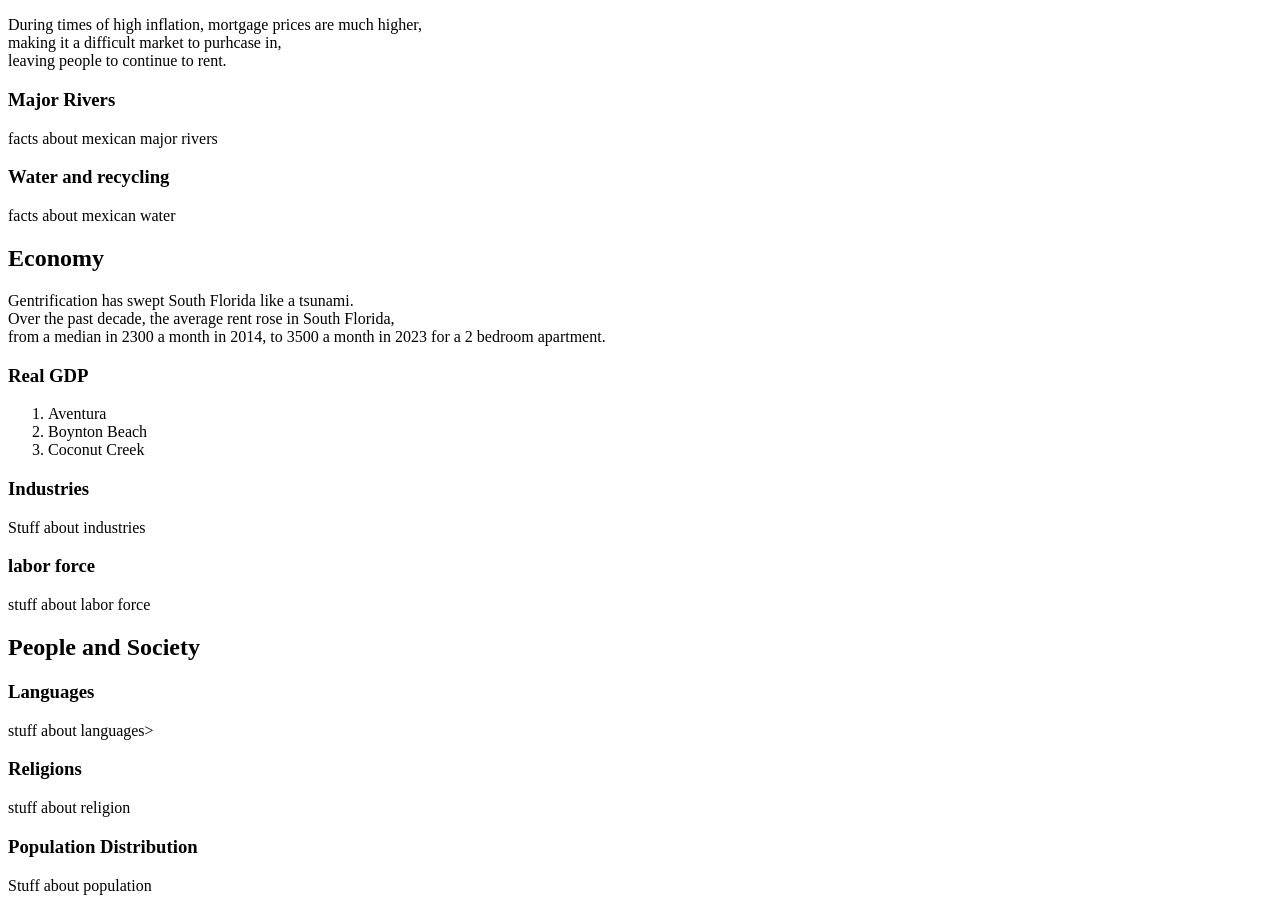
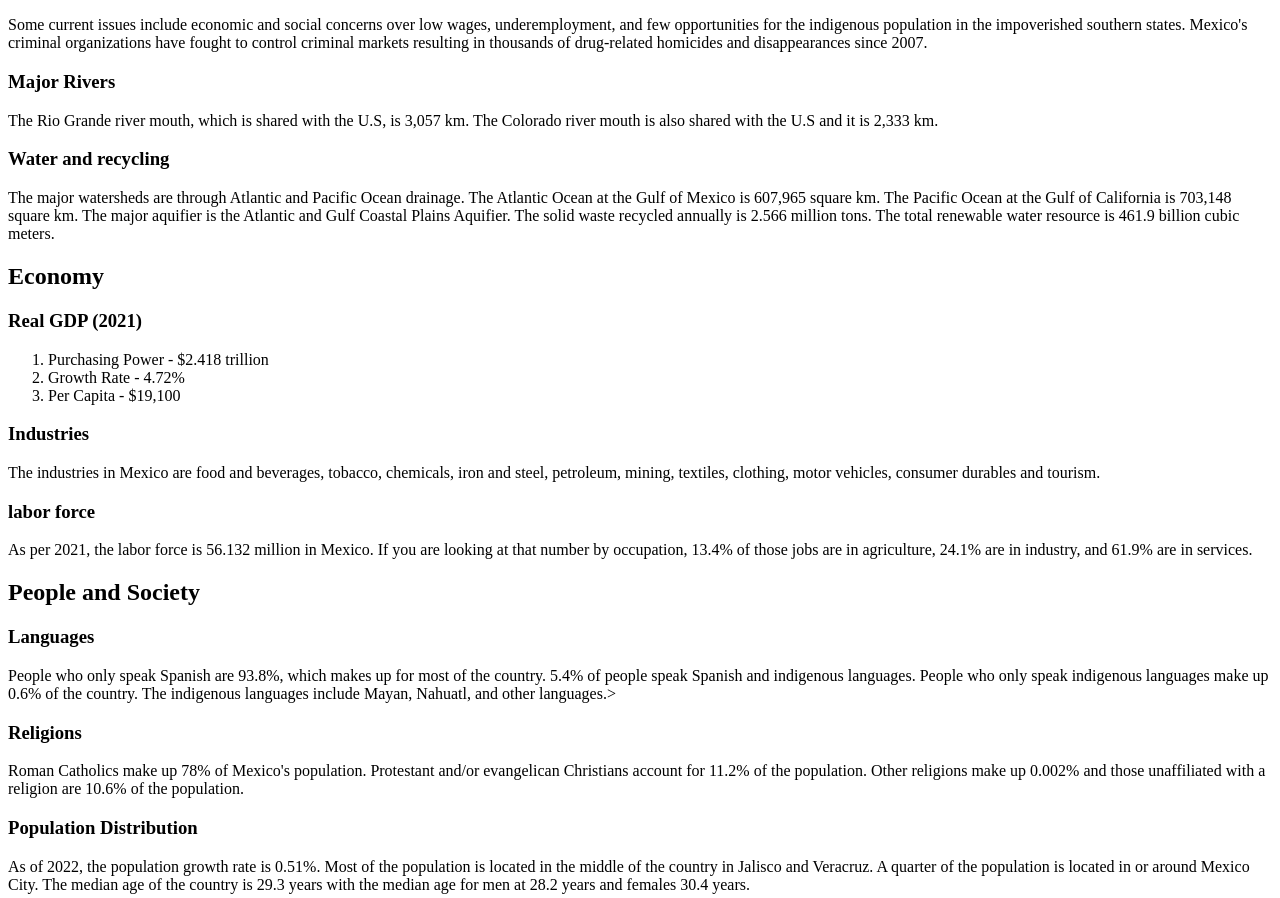
Before and after one commit to Sophia1004/Sophia1004.github.io, a plain HTML site: page index.html in a window 1280 px wide. Shown: the part 1028-1926 px from the top of the page. Drawn offline with Linux system fonts and the light colour scheme.

Commit message:
Update index.html

```diff
--- a/index.html
+++ b/index.html
@@ -35,20 +35,18 @@
         <article>
             <h3>Current Issues</h3>
                 <p>
-                During times of high inflation, mortgage prices are much higher, <br>
-                making it a difficult market to purhcase in, <br>
-                leaving people to continue to rent.
+                     Some current issues include economic and social concerns over low wages, underemployment, and few opportunities for the indigenous population in the impoverished southern states. Mexico's criminal organizations have fought to control criminal markets resulting in thousands of drug-related homicides and disappearances since 2007.
                 </p>
         </article>
 
         <article>
             <h3>Major Rivers</h3>
-                <p>facts about mexican major rivers</p>
+                <p>The Rio Grande river mouth, which is shared with the U.S, is 3,057 km. The Colorado river mouth is also shared with the U.S and it is 2,333 km.  </p>
         </article>
 
         <article>
             <h3>Water and recycling</h3>
-                <p>facts about mexican water</p>
+                <p>The major watersheds are through Atlantic and Pacific Ocean drainage. The Atlantic Ocean at the Gulf of Mexico is 607,965 square km. The Pacific Ocean at the Gulf of California is 703,148 square km. The major aquifier is the Atlantic and Gulf Coastal Plains Aquifier. The solid waste recycled annually is 2.566 million tons. The total renewable water resource is 461.9 billion cubic meters. </p>
         </article>
     </section>
 
@@ -56,33 +54,26 @@
         <h2>
             Economy
         </h2>
-            <p>
-               Gentrification has swept South Florida like a tsunami. <br>
-               Over the past decade,
-               the average rent rose in South Florida, <br>
-               from a median in 2300 a month in 2014, to 3500 a month in 2023 for a 2 bedroom apartment.
-            </p>
-
 
     <article>
         <h3>
-            Real GDP
+            Real GDP (2021)
         </h3>
             <ol>
-                <li>Aventura</li>
-                <li>Boynton Beach</li>
-                <li>Coconut Creek</li>
+                <li>Purchasing Power - $2.418 trillion</li>
+                <li>Growth Rate - 4.72%</li>
+                <li>Per Capita - $19,100</li>
             </ol>
     </article>
 
     <article>
         <h3>Industries</h3>
-        <p>Stuff about industries</p>
+        <p>The industries in Mexico are food and beverages, tobacco, chemicals, iron and steel, petroleum, mining, textiles, clothing, motor vehicles, consumer durables and tourism.</p>
     </article>
 
     <article>
         <h3>labor force</h3>
-        <p>stuff about labor force</p>
+        <p>As per 2021, the labor force is 56.132 million in Mexico. If you are looking at that number by occupation, 13.4% of those jobs are in agriculture, 24.1% are in industry, and 61.9% are in services. </p>
     </article>
 </section>
 
@@ -93,12 +84,12 @@
         <h3>
             Languages
         </h3>
-        <p>stuff about languages></p>
+        <p>People who only speak Spanish are 93.8%, which makes up for most of the country. 5.4% of people speak Spanish and indigenous languages. People who only speak indigenous languages make up 0.6% of the country. The indigenous languages include Mayan, Nahuatl, and other languages.></p>
     </article>
 
     <article>
         <h3>Religions</h3>
-        <p>stuff about religion</p>
+        <p>Roman Catholics make up 78% of Mexico's population. Protestant and/or evangelican Christians account for 11.2% of the population. Other religions make up 0.002% and those unaffiliated with a religion are 10.6% of the population.</p>
     </article>
 
     <article>
@@ -106,7 +97,7 @@
             Population Distribution
         </h3>
 
-        <p>Stuff about population</p>
+        <p>As of 2022, the population growth rate is 0.51%. Most of the population is located in the middle of the country in Jalisco and Veracruz. A quarter of the population is located in or around Mexico City. The median age of the country is 29.3 years with the median age for men at 28.2 years and females 30.4 years.</p>
     </article>
 </section>
 </main>
```
